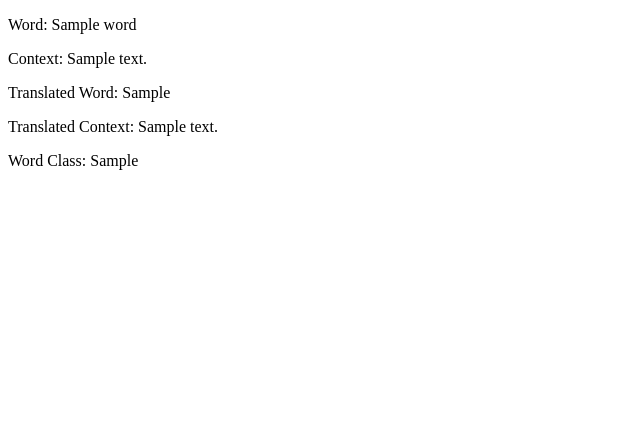
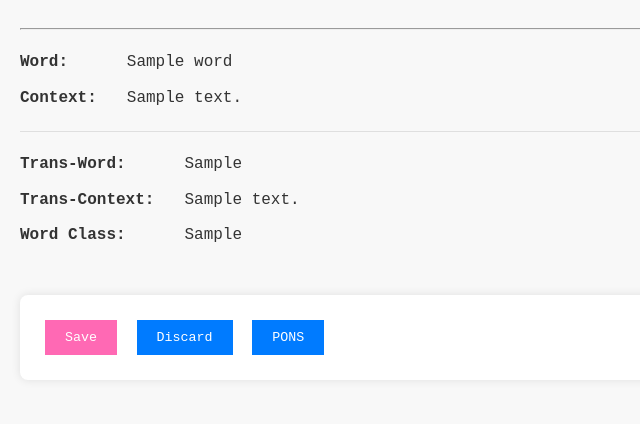
Before and after one commit to aangeliayello/polyglot, a Django app: template poly/vocab/templates/vocab/word_context_success.html in a window 1280 px wide. Shown: the top 424 px of the page, without its empty margins (0-640 px from the left). Run offline with Django 3.2, Linux system fonts and the light colour scheme; the template is opened without the code that fills it: most values are stand-ins (such as "Sample title", 1, 10 or a date in 2020).

Commit message:
Prettify the frontend, and add rendering of the translation history

```diff
--- a/poly/poly/settings.py
+++ b/poly/poly/settings.py
@@ -26,6 +26,7 @@ OPENAI_API_KEY = os.environ['OPENAI_API_KEY']
 
 # SECURITY WARNING: don't run with debug turned on in production!
 DEBUG = True
+TESTING = True
 
 ALLOWED_HOSTS = []
 
--- /dev/null
+++ b/poly/vocab/static/base.css
@@ -0,0 +1,116 @@
+body {
+    font-family: 'Courier New', Courier, monospace, sans-serif;
+    color: #333;
+    background-color: #f8f8f8;
+    margin: 0;
+    padding: 20px;
+    line-height: 1.6;
+}
+
+h1, h2, h3, h4, h5, h6 {
+    color: #444;
+}
+
+a {
+    color: #007bff;
+    text-decoration: none;
+}
+
+a:hover {
+    text-decoration: underline;
+}
+
+.soft-hr {
+    border: none;
+    height: 1px;
+    background-color: rgba(0, 0, 0, 0.1);
+    margin: 20px 0;
+}
+
+button {
+    font-family: 'Courier New', Courier, monospace;
+    background-color: #007bff;
+    color: white;
+    border: none;
+    padding: 10px 20px;
+    cursor: pointer;
+    margin: 5px;
+}
+
+button:hover {
+    background-color: #03448b;
+}
+
+button[type="submit"] {
+    background-color: #ff69b4;
+}
+button[type="submit"]:hover {
+    background-color: #f7268b;
+}
+
+button[type="save"] {
+    background-color: #ff69b4;
+}
+button[type="save"]:hover {
+    background-color: #f7268b;
+}
+
+form {
+    background-color: #ffffff;
+    padding: 20px;
+    border-radius: 8px;
+    box-shadow: 0 0 10px rgba(0, 0, 0, 0.1);
+}
+
+form input[type="text"],
+form textarea {
+    box-sizing: border-box;
+    margin: 10px 0;
+    width: 100%;
+    padding: 8px;
+    border-radius: 5px;
+    border: 1px solid #ccc;
+}
+
+.container {
+    background-color: #ffffff;
+    padding: 20px;
+    border-radius: 8px;
+    box-shadow: 0 0 10px rgba(0, 0, 0, 0.1);
+    margin-top: 20px;
+    display: flex;
+
+}
+.item {
+    margin-bottom: 10px;
+}
+.label {
+    font-weight: bold;
+}
+.content {
+    margin-left: 20px;
+}
+
+.form-section, .history-section {
+    flex: 1;
+}
+.history-section {
+        flex: 2;
+        overflow-y: auto;
+        padding-left: 20px;
+}
+.translation-entry {
+    display: grid;
+    grid-template-columns: max-content auto;
+    align-items: start;
+    gap: 10px 20px;
+    margin-top: 20px;
+    margin-bottom: 20px;
+}
+.translation-key {
+    font-weight: bold;
+    text-align: left;
+    padding-right: 10px; }
+.translation-value {
+    text-align: left;
+}
--- a/poly/vocab/templates/vocab/word_context_success.html
+++ b/poly/vocab/templates/vocab/word_context_success.html
@@ -1,13 +1,51 @@
+{% load static %}
 <!DOCTYPE html>
 <html>
+
 <head>
     <title>Word and Context</title>
+    <link rel="stylesheet" href="{% static 'base.css' %}">
 </head>
+
 <body>
-    <p>Word: {{ word }}</p>
-    <p>Context: {{ context }}</p>
-    <p>Translated Word: {{ translated_word }}</p>
-    <p>Translated Context: {{ translated_context }}</p>
-    <p>Word Class: {{ word_class }}</p>
+    <hr>
+    <div class="translation-entry">
+        <div class="translation-key">Word:</div>
+        <div class="translation-value">{{ word }}</div>
+        <div class="translation-key">Context:</div>
+        <div class="translation-value">{{ context }}</div>
+    </div>
+    <hr class="soft-hr">
+    <div class="translation-entry">
+
+        <div class="translation-key">Trans-Word:</div>
+        <div class="translation-value">{{ translated_word }}</div>
+
+        <div class="translation-key">Trans-Context:</div>
+        <div class="translation-value">{{ translated_context }}</div>
+
+        <div class="translation-key">Word Class:</div>
+        <div class="translation-value">{{ word_class }}</div>
+    </div>
+    <br>
+    <form action="{% url 'save_translation_result' %}" method="post">
+        {% csrf_token %}
+        <!-- Include any necessary data as hidden inputs -->
+        <input type="hidden" name="word" value="{{ word }}">
+        <input type="hidden" name="context" value="{{ context }}">
+        <input type="hidden" name="translated_word" value="{{ translated_word }}">
+        <input type="hidden" name="translated_context" value="{{ translated_context }}">
+        <input type="hidden" name="word_class" value="{{ word_class }}">
+        <button type="submit">Save</button>
+        <button onclick="window.location.href='{% url 'word_with_context_form' %}';">Discard</button>
+        <button type="button"
+            onclick="window.open('https://en.pons.com/translate/german-english/{{ word }}?bidir=1', '_blank');">PONS</button>
+    </form>
+    <br>
+
+
+    <!-- Discard Button -->
+    <!-- Simply redirects to the form page; adjust the URL as needed -->
 </body>
+
 </html>
```
Also changed, not shown: poly/vocab/templates/vocab/base_with_history_template.html (added, +24 -0 lines), poly/vocab/templates/vocab/word_context.html (+42 -14 lines), poly/vocab/views.py (+36 -21 lines).
